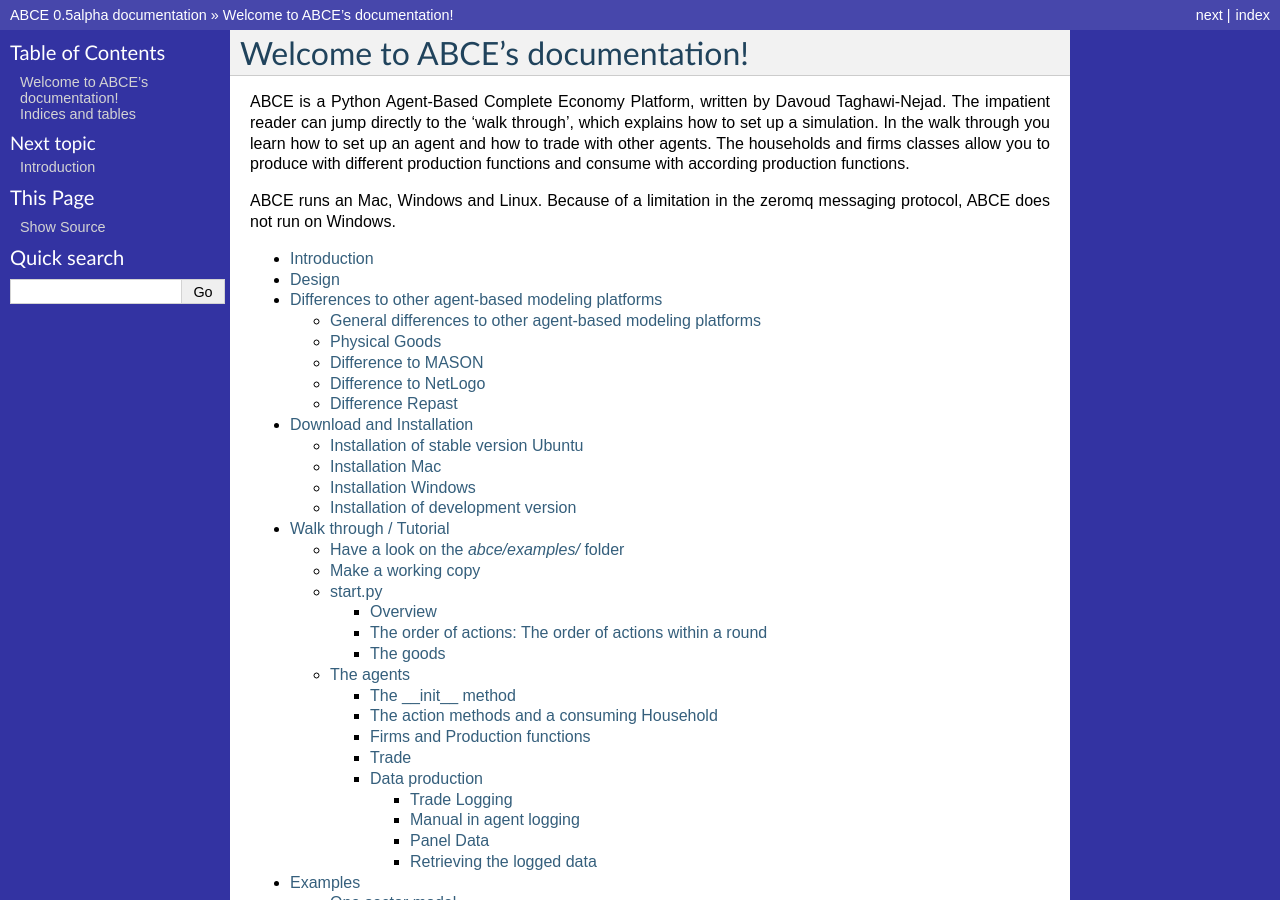
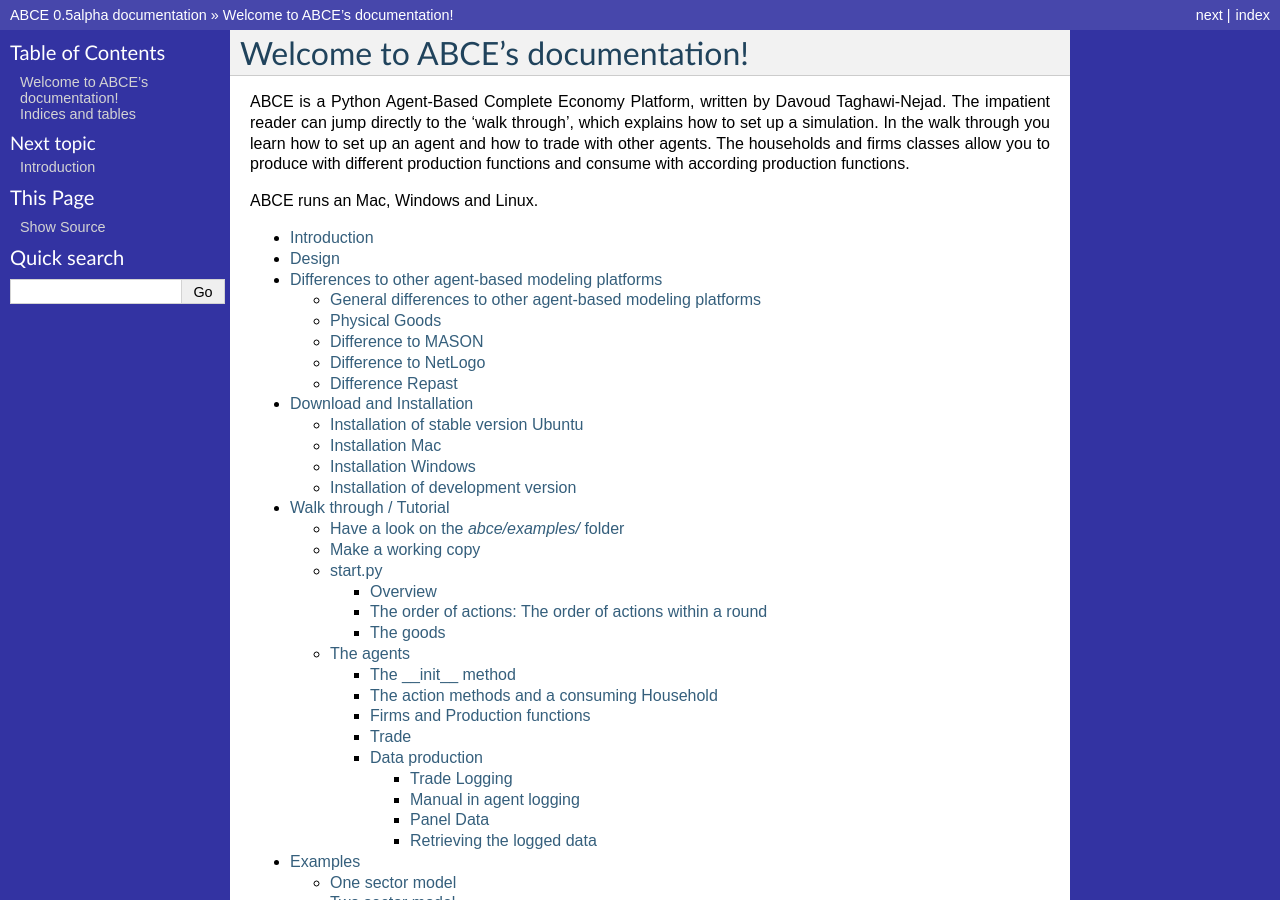
Before and after one commit to AB-CE/abce, a Sphinx documentation site: the page built from doc/index.rst, in a window 1280 px wide and 900 px high. Built offline with Sphinx 7.4.7, drawn with Linux system fonts in a browser that asks for light colours.

Commit message:
index.rst windows is supported

```diff
--- a/doc/index.rst
+++ b/doc/index.rst
@@ -13,9 +13,7 @@
 classes allow you to produce with different production functions and consume with according
 production functions.
 
-ABCE runs an Mac, Windows and Linux. Because of a limitation in the zeromq messaging protocol,
-ABCE does not run on Windows.
-
+ABCE runs an Mac, Windows and Linux.
 
 
 
```
